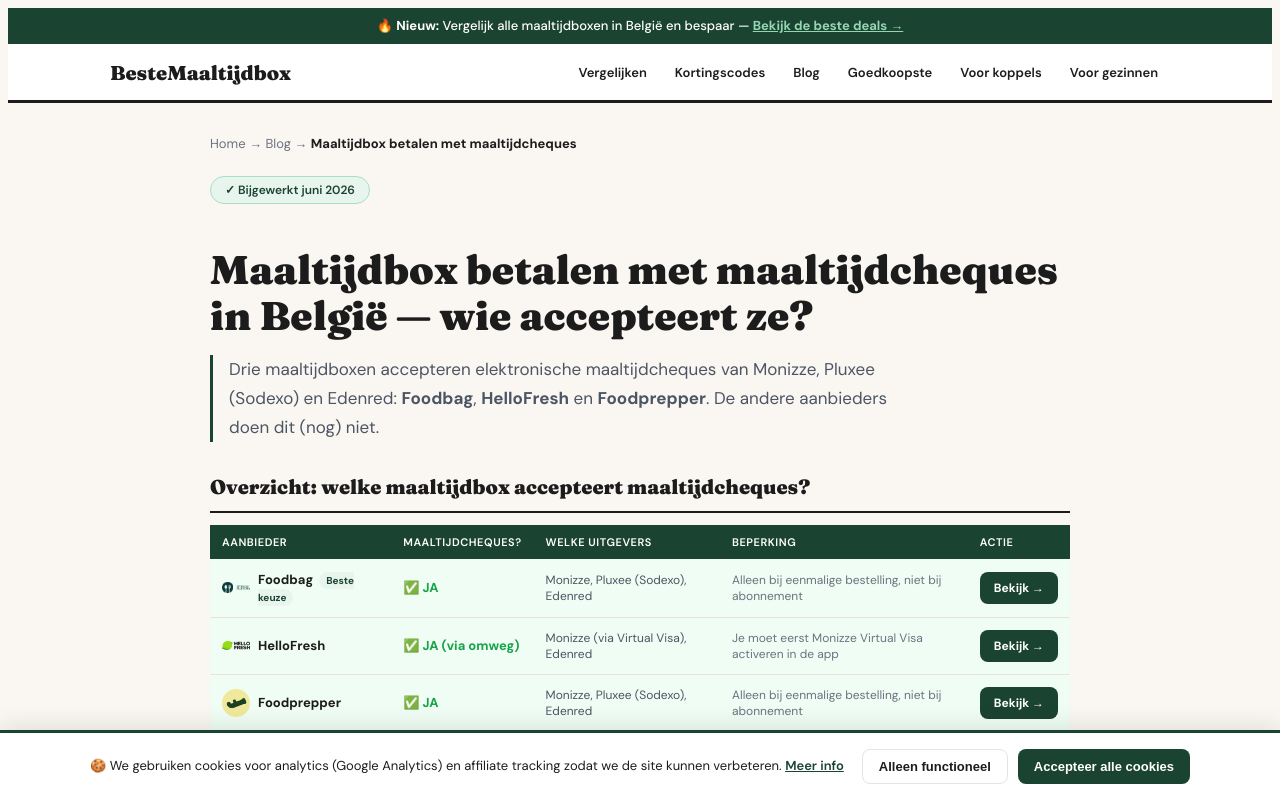
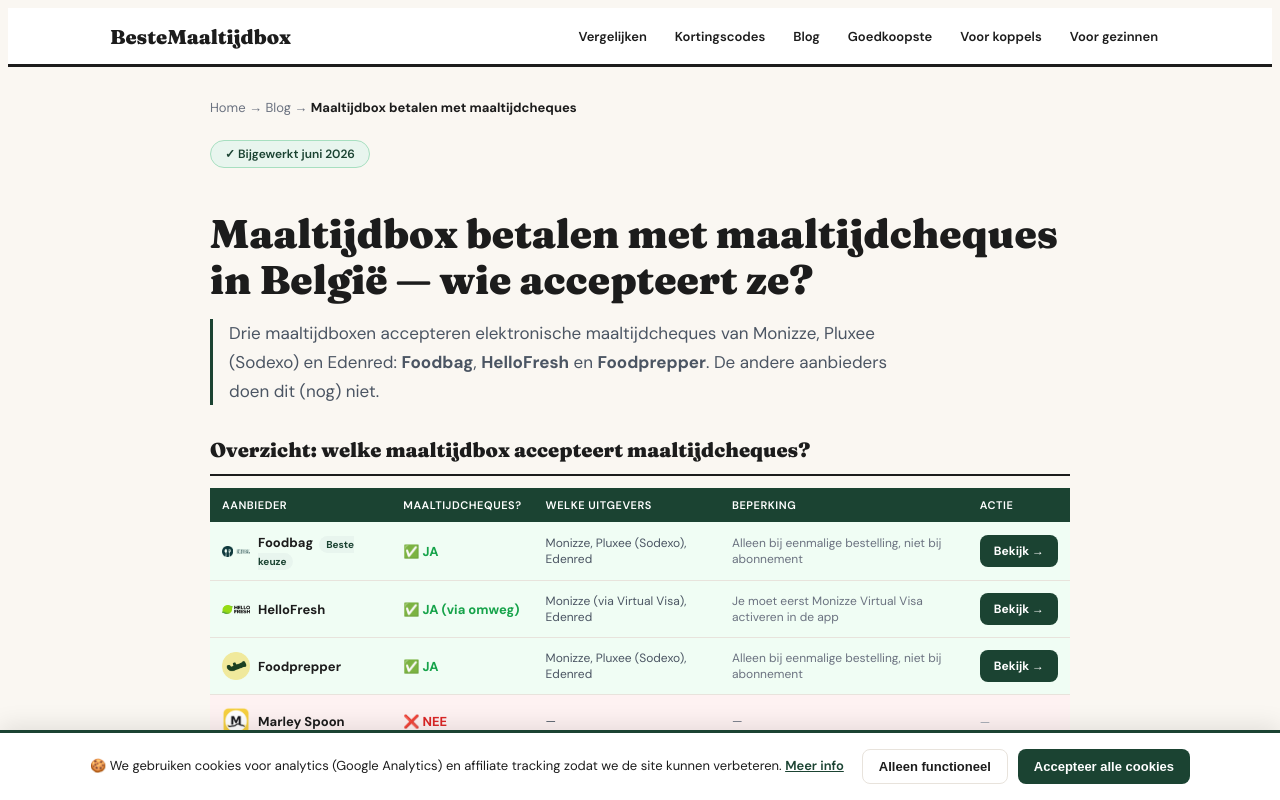
Before and after one commit to fetspets/bestemaaltijdbox, a Next.js app: page /blog/maaltijdbox-maaltijdcheques-belgie in a window 1280 px wide. Shown: the top 800 px of the page. Built offline with nearby package versions, Linux system fonts and the light colour scheme.

Commit message:
auto: update Navbar.tsx

```diff
--- a/src/components/Navbar.tsx
+++ b/src/components/Navbar.tsx
@@ -7,12 +7,6 @@
 
   return (
     <>
-      {/* Top promo bar */}
-      <div style={{ background: '#1B4332', color: 'white', textAlign: 'center', padding: '9px 16px', fontSize: 13, fontWeight: 500, lineHeight: 1.4 }}>
-        🔥 <strong>Nieuw:</strong> Vergelijk alle maaltijdboxen in België en bespaar —{' '}
-        <Link href="/kortingscodes" style={{ color: '#95D5B2', fontWeight: 700 }}>Bekijk de beste deals →</Link>
-      </div>
-
       {/* Main nav */}
       <nav style={{ background: 'white', borderBottom: '3px solid var(--ink)', position: 'sticky', top: 0, zIndex: 100 }}>
         <div style={{ maxWidth: 1100, margin: '0 auto', padding: '0 20px', display: 'flex', alignItems: 'center', justifyContent: 'space-between', height: 56 }}>
```
